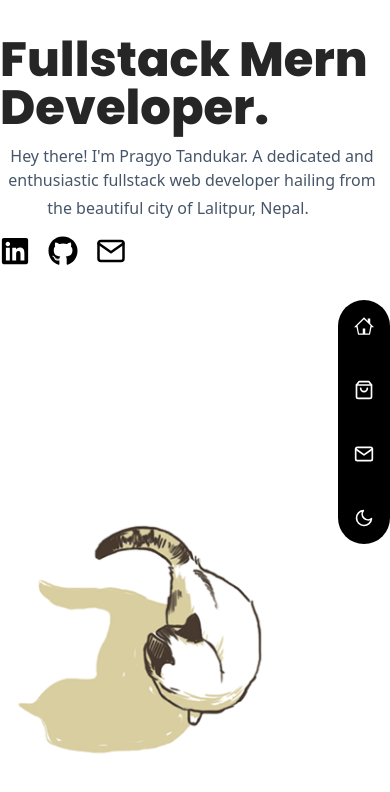
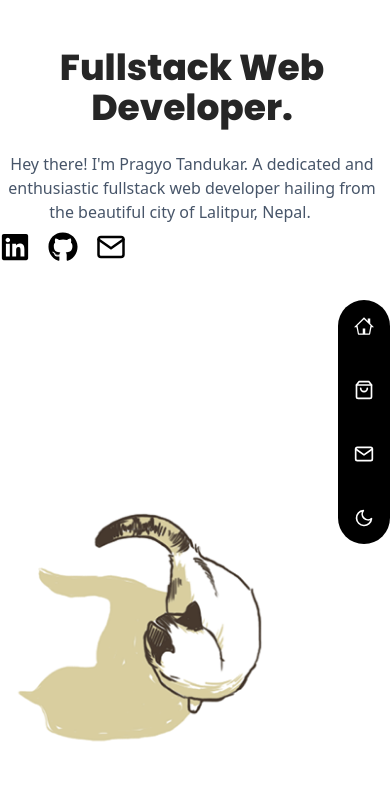
Before and after one commit to tandukar/Portfoilio.V2, a React (Vite) app in the folder portfolio.v2/: page /#/home in a window 390 px wide. Shown: the top 792 px of the page. Built offline with nearby package versions, Linux system fonts and the light colour scheme.

Commit message:
update to home css

```diff
--- a/portfolio.v2/src/pages/home/Home.tsx
+++ b/portfolio.v2/src/pages/home/Home.tsx
@@ -12,11 +12,11 @@ const Home = () => {
       <div className="grid md:grid-cols-2  mx-auto  gap-40  items-center">
         <div className="grid grid-rows-3 w-96">
           <div className="text-neutral-300  md:ml-0 md:w-96 ">
-            <h1 className="text-5xl  text-neutral-800 font-poppins">
-              Fullstack Mern Developer.
+            <h1 className="md:text-5xl text-4xl md:text-left  text-center text-neutral-800 font-poppins">
+              Fullstack Web Developer.
             </h1>
           </div>
-          <div className="text-slate-600 md:text-justify mt-3 font-sans text-center">
+          <div className="text-slate-600 md:text-justify md:mt-3 mt-4 font-sans text-center md:px-0 px-2">
             <p>
               Hey there! I'm Pragyo Tandukar. A dedicated and enthusiastic
               fullstack web developer hailing from the beautiful city of
@@ -24,7 +24,7 @@ const Home = () => {
               <img
                 src={"wired-flat-18-location-pin-red.gif"}
                 alt="Location Pin GIF"
-                className=" inline-block h-7 w-7 align-bottom"
+                className=" inline-block h-6 w-6 align-bottom"
               />
             </p>
           </div>
```
